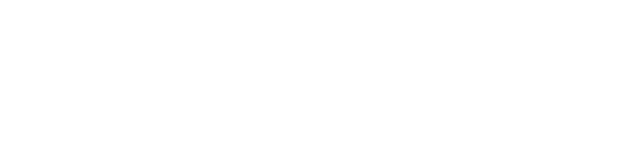
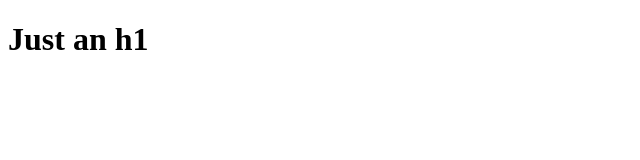
Before and after one commit to hadifayazi/githubChallenge1, a plain HTML site: page index.html in a window 1280 px wide. Shown: the whole page, without its empty margins (0-640 px from the left). Drawn offline with Linux system fonts and the light colour scheme.

Commit message:
adding an h1

```diff
--- a/index.html
+++ b/index.html
@@ -4,9 +4,9 @@
     <meta charset="UTF-8">
     <meta http-equiv="X-UA-Compatible" content="IE=edge">
     <meta name="viewport" content="width=device-width, initial-scale=1.0">
-    <title>Document</title>
+    <title>Challenge one</title>
 </head>
 <body>
-
+    <h1>Just an h1</h1>
 </body>
 </html>
```
